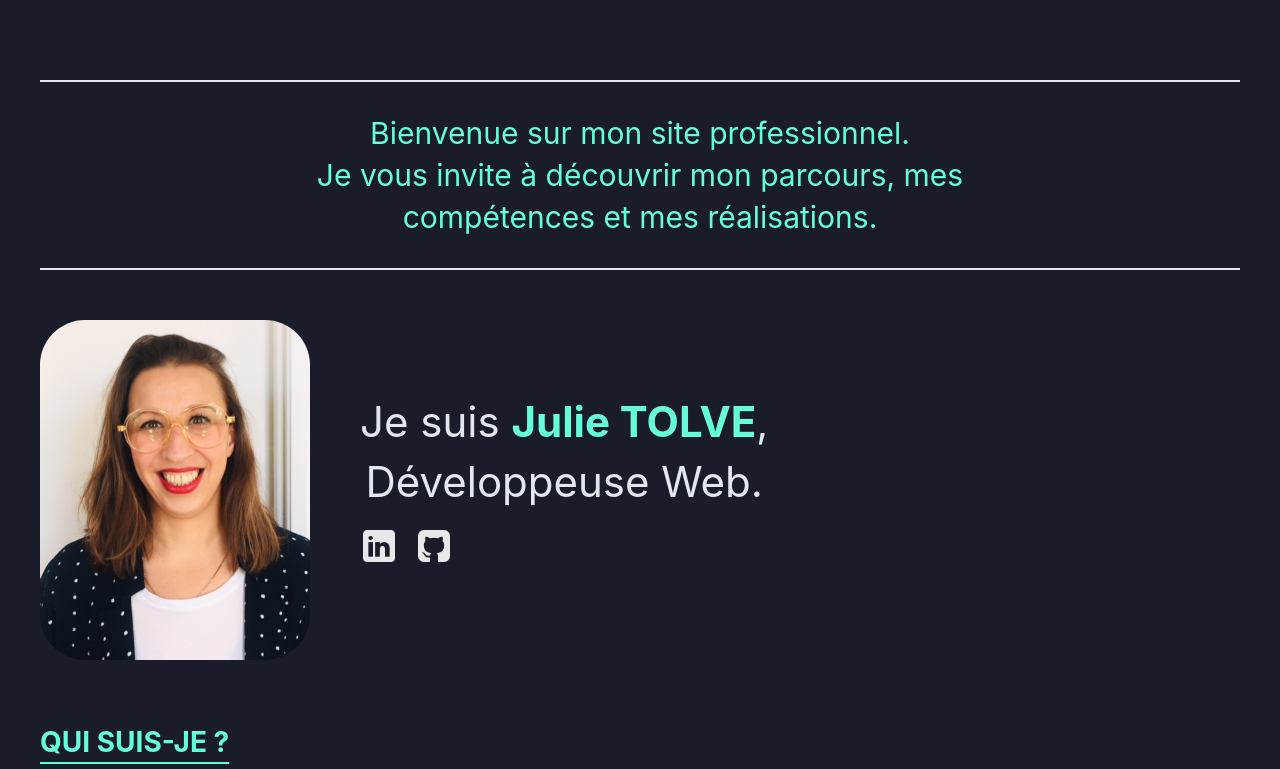
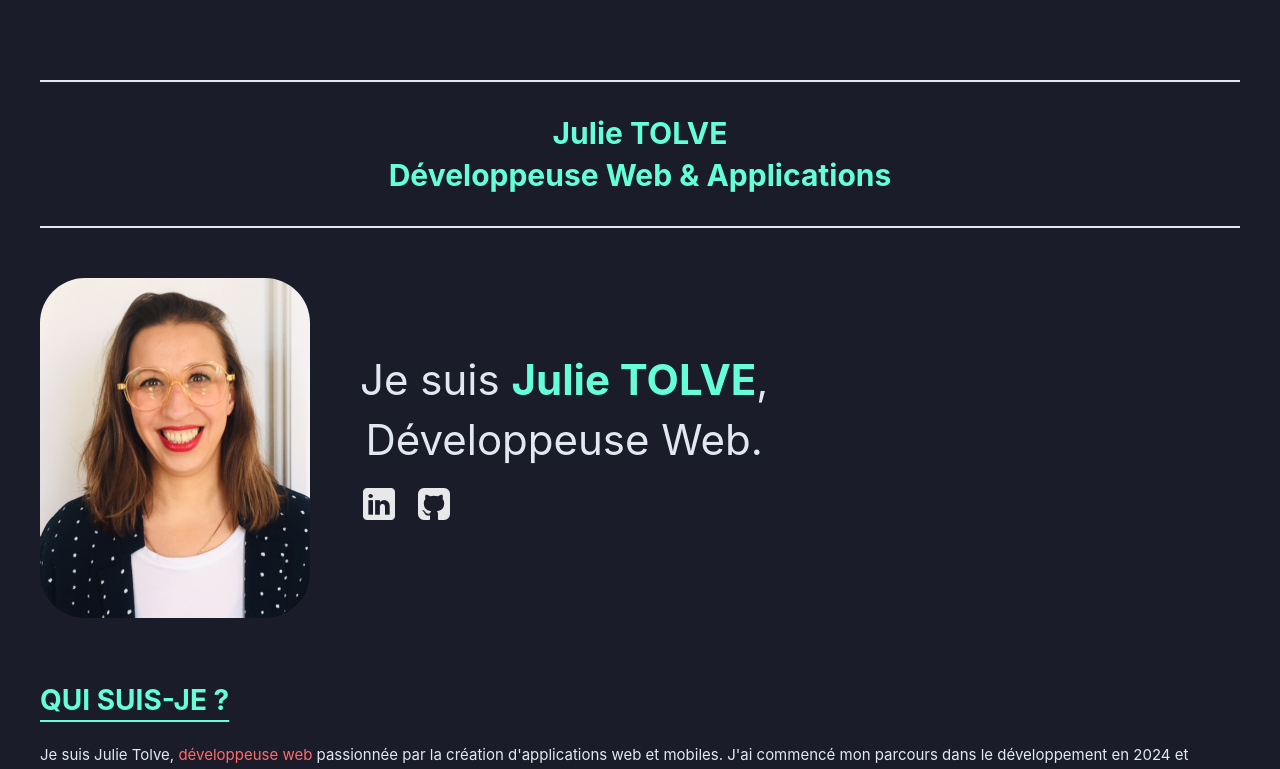
Before and after one commit to JulieRaph/Portfolio_Projects, a Vue app: page / in a window 1280 px wide. Shown: the top 769 px of the page. Built offline with nearby package versions, Linux system fonts and the light colour scheme.

Commit message:
fix: Update header text in PageHeader component for clarity and branding

```diff
--- a/src/components/PageHeader.vue
+++ b/src/components/PageHeader.vue
@@ -6,8 +6,8 @@
 <template>
     <div class="header-container">
         <div class="header-line"></div>
-        <h1 class="text-highlight-1">Bienvenue sur mon site professionnel.<br>
-            Je vous invite à découvrir mon parcours, mes compétences et mes réalisations.</h1>
+        <h1 class="text-highlight-1">Julie TOLVE<br>
+            Développeuse Web & Applications</h1>
         <div class="header-line"></div>
     </div>
 </template>
@@ -28,6 +28,7 @@
 
     h1 {
         text-align: center;
+        font-weight: bold;
         margin: 30px auto;
         max-width: 800px;
         line-height: 1.4;
```
